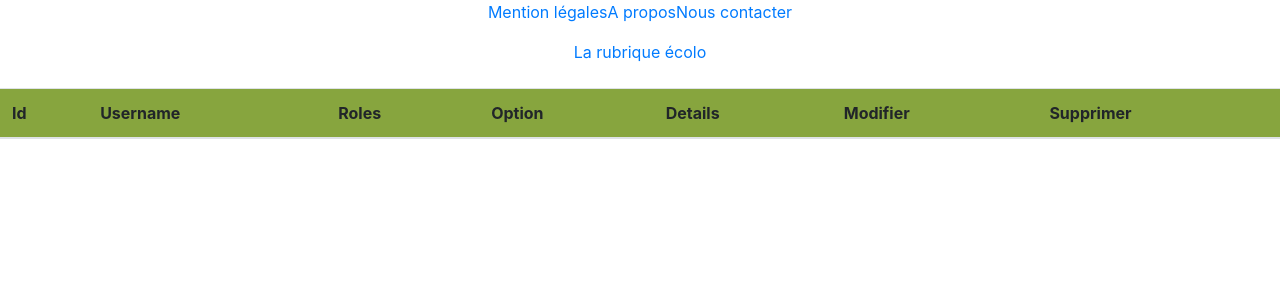
After one commit to Zortaes/Maeva-Tiphaine-projet, a Symfony app: template templates/admin/all_users.html.twig in a window 1280 px wide. The commit adds this page. Shown: the top 300 px of the page. Run offline with Twig, Linux system fonts and the light colour scheme; the template is opened without the code that fills it, so the values that code supplies are empty; some libraries are stand-ins or nearby versions.

Commit message:
page pour voir tous les utilisateurs

```diff
--- /dev/null
+++ b/templates/admin/all_users.html.twig
@@ -0,0 +1,99 @@
+{% extends 'base.html.twig' %}
+
+
+{% block title %}Admin Board{% endblock %}
+
+{% block stylesheets %}
+{{ parent()}}
+{{ encore_entry_link_tags('profil') }}
+{% endblock %}
+
+{% block body %}
+
+<table class="table mt-4">
+
+        <thead>
+          <tr>
+            <th scope="col" style="background-color:#87a53e">Id</th>
+            <th scope="col" style="background-color:#87a53e">Username</th>
+            <th scope="col" style="background-color:#87a53e">Roles</th>
+            <th scope="col" class="mobile-option" style="background-color:#87a53e">Option</th>
+            <th scope="col" class="desktop-option" style="background-color:#87a53e">Details</th>
+            <th scope="col" class="desktop-option" style="background-color:#87a53e">Modifier</th>
+            <th scope="col" class="desktop-option" style="background-color:#87a53e">Supprimer</th>
+          </tr>
+        </thead>
+        <tbody>
+
+
+        {% for user in users %}
+        <tr>
+
+            <th scope="row" >
+              {{user.id}}
+            </th>
+
+            <td>
+                {{user.viewUsername}}
+            </td>
+
+            <td>
+                {% for role in user.roles %}
+                    {{role}}
+                {% endfor %}
+            </td>
+
+
+
+            <td class="mobile-option">
+
+              <!-- Dropdown for mobile -->
+              <div class="dropdown text-center">
+
+                <button class="btn dropdown-toggle mb-5" type="button" id="dropdownMenuButton"
+                  data-toggle="dropdown" aria-haspopup="true" aria-expanded="false">
+                  <img src="{{asset("build/images/iconparam.png")}}" alt="icon parameters" class="image-parameters">
+                </button>
+
+
+                <div class="dropdown-menu p-0 dropdown-menu-custum" aria-labelledby="dropdownMenuButton">
+
+                  <div class="container-parameters-option" >
+                    <a href="#">
+                      Details
+                    </a>
+                    <a href="#">
+                      Modifier
+                    </a>
+                    <a class="article-delete" href="#" value="Delete" onClick="return confirm('Êtes vous sûr de vouloir supprimer cet article ?')">
+                      Supprimer
+                    </a>
+                  </div>
+
+                </div>
+
+              </div>
+              <!-- /Dropdown for mobile -->
+            </td>
+
+            <td class="desktop-option">
+              <a href="#">
+                Voir l'utilisateur en détails
+              </a>
+            </td>
+            <td class="desktop-option">
+                <a href="#">
+                  Modifier l'utilisateur
+                </a>
+            </td>
+            <td class="desktop-option">
+                <a class="article-delete" href="#"  value="Delete" onClick="return confirm('Êtes vous sûr de vouloir supprimer cet article ?')">
+                    Supprimer l'utilisateur
+                </a>
+            </td>
+
+        </tr>
+        {% endfor %}
+
+
+{% endblock %}
--- a/templates/admin/board.html.twig
+++ b/templates/admin/board.html.twig
@@ -16,7 +16,7 @@
             alt="image represent icon user avatar">
         <div class="card-body">
             <h5 class="card-title text-center">Tous les utilisateurs</h5>
-            <a href="#" class="btn btn-primary">Voir</a>
+            <a href="{{path('showUsers')}}" class="btn btn-primary">Voir</a>
         </div>
     </div>
 
```
Also changed, not shown: src/Controller/AdminController.php (+16 -0 lines).
